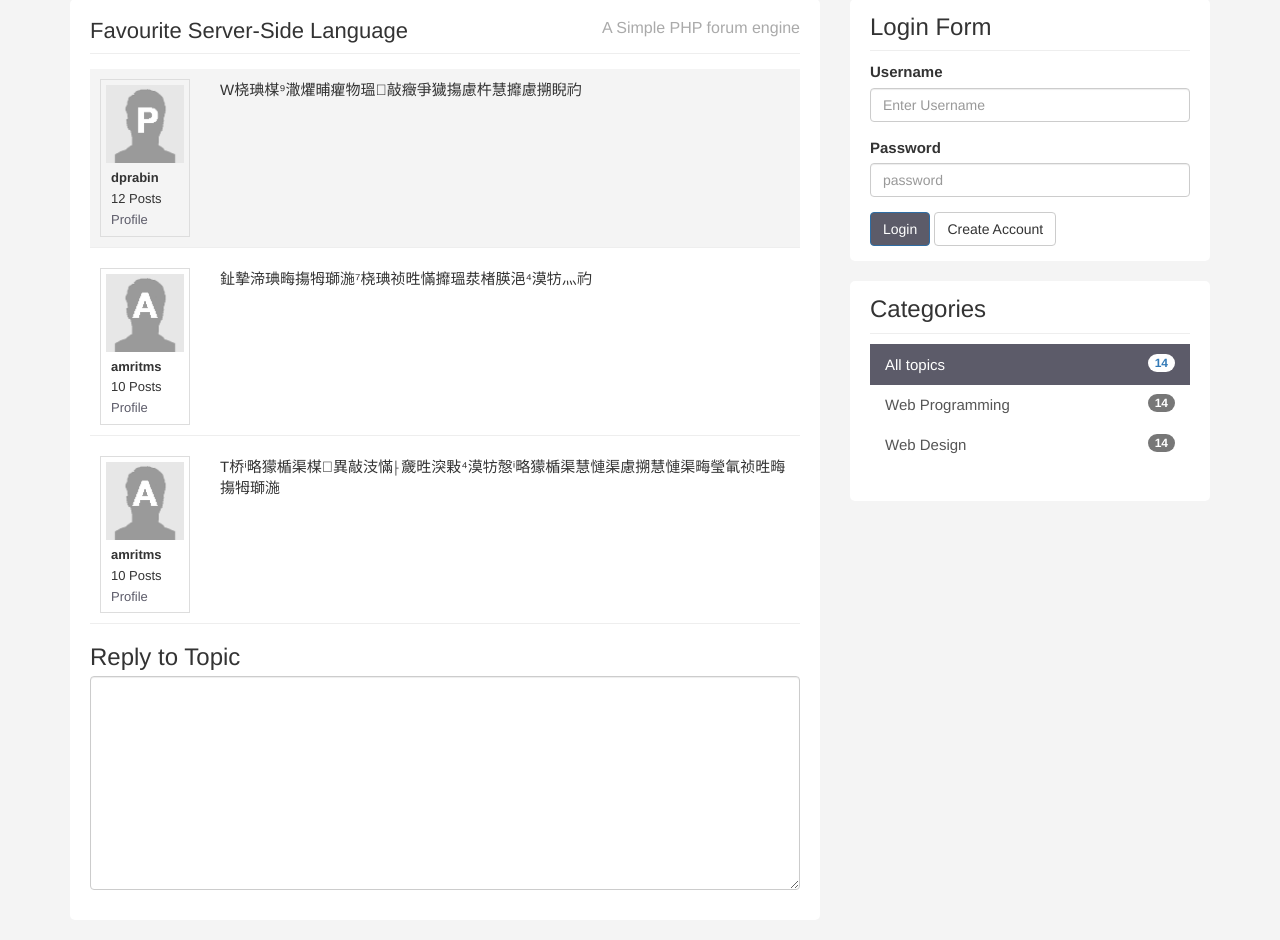
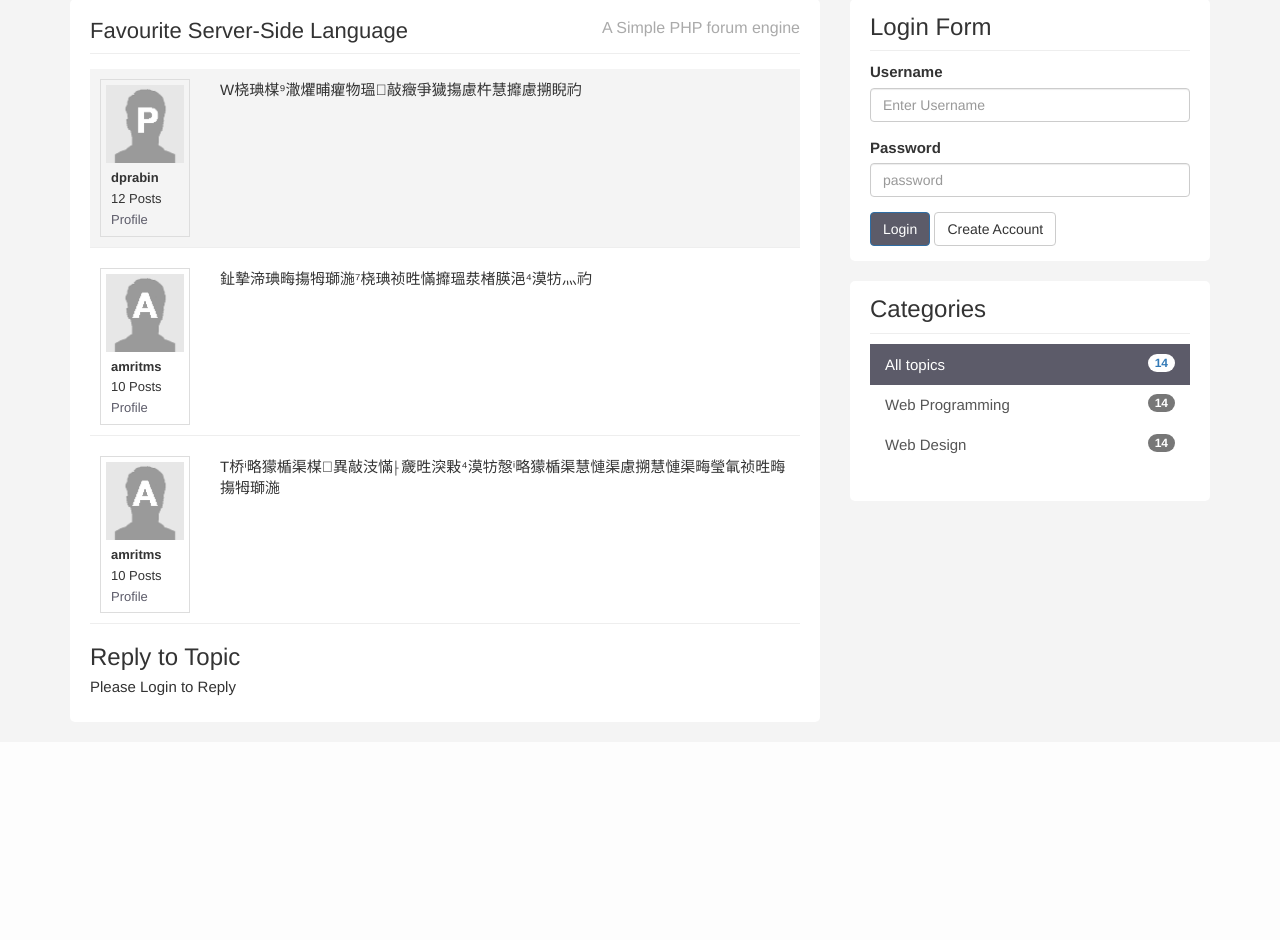
Before and after one commit to dprabin/simple-php-forum-application, a PHP site: page /topic?id=1 in a window 1280 px wide. Shown: the part 61-1001 px from the top of the page. After the commit the page ends 757 px from the top, so only its background shows below. Run offline with PHP 8.4, Linux system fonts and the light colour scheme; data comes from the database, SQL or seed files in the repository; some libraries are stand-ins or nearby versions.

Commit message:
Display reply form only if the user is logged in

```diff
--- a/templates/topic.php
+++ b/templates/topic.php
@@ -41,11 +41,15 @@
     <?php endforeach; ?>
 </ul>
 <h3>Reply to Topic</h3>
-<form role="form">
-    <div class="form-group">
-        <textarea id="reply" rows="10" cols="80" class="form-control" name="reply"></textarea>
-        <script>CKEDITOR.replace('reply');</script>
-    </div>
-</form>
+<?php if(isLoggedIn()) : ?>
+    <form role="form" method="post" action="topic.php?id=<?php echo $topic['id']?>">
+        <div class="form-group">
+            <textarea id="reply" rows="10" cols="80" class="form-control" name="reply"></textarea>
+            <script>CKEDITOR.replace('reply');</script>
+        </div>
+    </form>
+<?php else : ?>
+    <p>Please Login to Reply</p>
+<?php endif; ?>
 
 <?php include('includes/footer.php'); ?>
```
